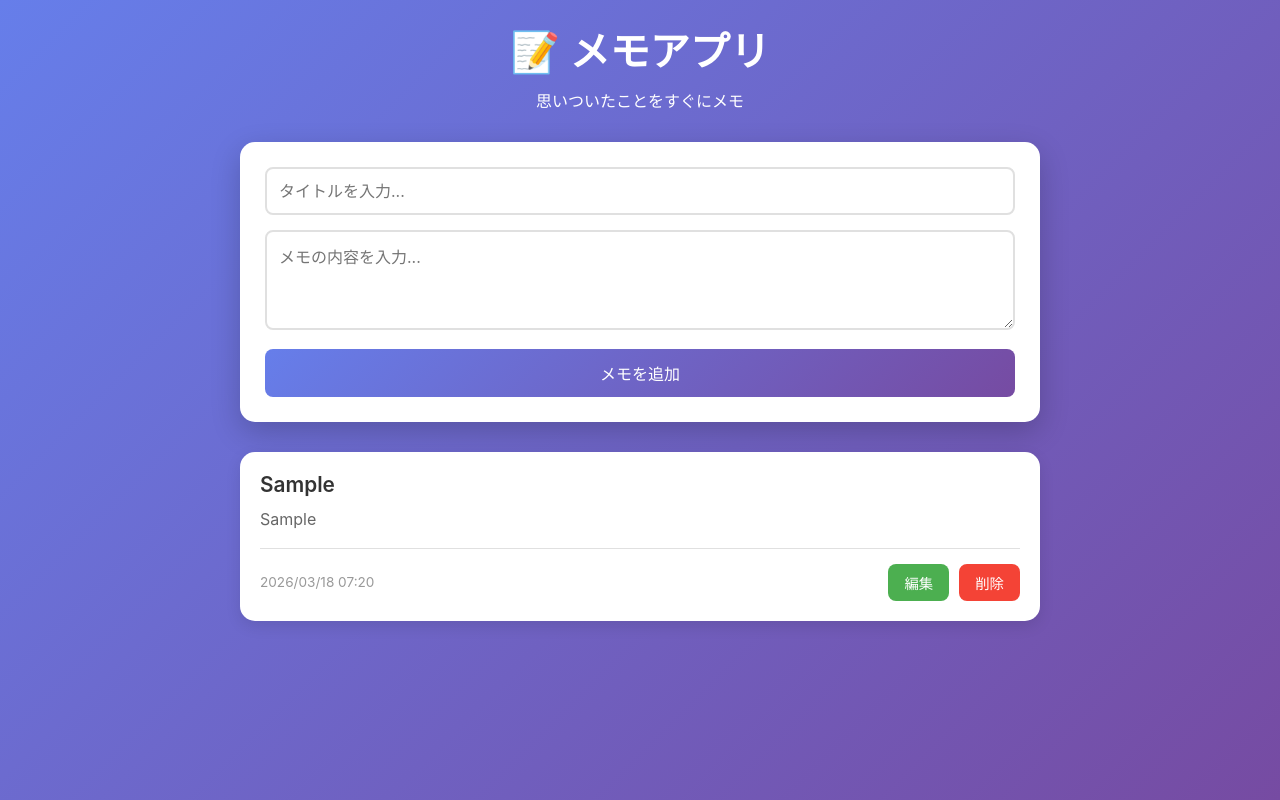
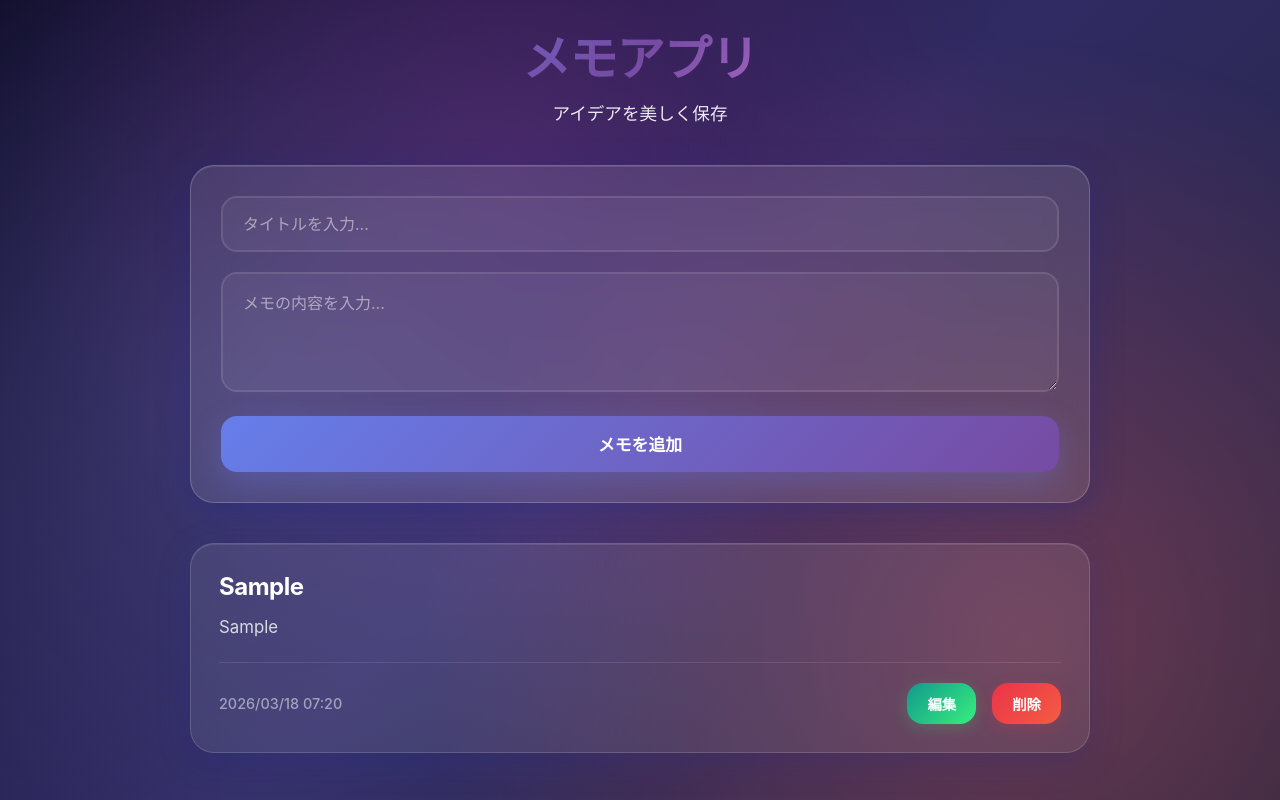
Before and after one commit to takamatsu240/test2, a website: page memo-app.html in a window 1280 px wide. Both pictures are taken after typing "Sample", "Sample" into the empty fields and a click on the button "メモを追加". Drawn offline with Linux system fonts and the light colour scheme.

Commit message:
簡易なメモアプリ作成

```diff
--- a/memo-app.html
+++ b/memo-app.html
@@ -13,169 +13,328 @@
 
         body {
             font-family: -apple-system, BlinkMacSystemFont, 'Segoe UI', 'Hiragino Sans', 'Hiragino Kaku Gothic ProN', Meiryo, sans-serif;
-            background: linear-gradient(135deg, #667eea 0%, #764ba2 100%);
+            background: linear-gradient(135deg, #0f0c29 0%, #302b63 50%, #24243e 100%);
             min-height: 100vh;
             padding: 20px;
+            position: relative;
+            overflow-x: hidden;
+        }
+
+        body::before {
+            content: '';
+            position: fixed;
+            top: 0;
+            left: 0;
+            width: 100%;
+            height: 100%;
+            background:
+                radial-gradient(circle at 20% 50%, rgba(120, 119, 198, 0.3) 0%, transparent 50%),
+                radial-gradient(circle at 80% 80%, rgba(255, 103, 103, 0.3) 0%, transparent 50%),
+                radial-gradient(circle at 40% 20%, rgba(138, 35, 135, 0.3) 0%, transparent 50%);
+            z-index: 0;
+            pointer-events: none;
         }
 
         .container {
-            max-width: 800px;
+            max-width: 900px;
             margin: 0 auto;
+            position: relative;
+            z-index: 1;
         }
 
         .header {
             text-align: center;
             color: white;
-            margin-bottom: 30px;
+            margin-bottom: 40px;
+            animation: fadeInDown 0.6s ease-out;
         }
 
         .header h1 {
-            font-size: 2.5rem;
+            font-size: 3rem;
             margin-bottom: 10px;
+            font-weight: 700;
+            background: linear-gradient(135deg, #667eea 0%, #764ba2 50%, #f093fb 100%);
+            -webkit-background-clip: text;
+            -webkit-text-fill-color: transparent;
+            background-clip: text;
+            letter-spacing: -1px;
+        }
+
+        .header p {
+            font-size: 1.1rem;
+            opacity: 0.9;
+            font-weight: 300;
         }
 
         .memo-form {
-            background: white;
-            padding: 25px;
-            border-radius: 15px;
-            box-shadow: 0 10px 30px rgba(0,0,0,0.2);
-            margin-bottom: 30px;
+            background: rgba(255, 255, 255, 0.1);
+            backdrop-filter: blur(20px);
+            -webkit-backdrop-filter: blur(20px);
+            padding: 30px;
+            border-radius: 24px;
+            border: 1px solid rgba(255, 255, 255, 0.2);
+            box-shadow:
+                0 8px 32px 0 rgba(31, 38, 135, 0.37),
+                inset 0 1px 0 0 rgba(255, 255, 255, 0.1);
+            margin-bottom: 40px;
+            animation: fadeInUp 0.6s ease-out 0.1s both;
         }
 
         .form-group {
-            margin-bottom: 15px;
+            margin-bottom: 20px;
         }
 
         .form-group input,
         .form-group textarea {
             width: 100%;
-            padding: 12px;
-            border: 2px solid #e0e0e0;
-            border-radius: 8px;
+            padding: 16px 20px;
+            border: 2px solid rgba(255, 255, 255, 0.1);
+            border-radius: 16px;
             font-size: 1rem;
             font-family: inherit;
-            transition: border-color 0.3s;
+            background: rgba(255, 255, 255, 0.05);
+            color: white;
+            transition: all 0.3s cubic-bezier(0.4, 0, 0.2, 1);
+        }
+
+        .form-group input::placeholder,
+        .form-group textarea::placeholder {
+            color: rgba(255, 255, 255, 0.5);
         }
 
         .form-group input:focus,
         .form-group textarea:focus {
             outline: none;
-            border-color: #667eea;
+            border-color: rgba(102, 126, 234, 0.6);
+            background: rgba(255, 255, 255, 0.1);
+            box-shadow: 0 0 0 4px rgba(102, 126, 234, 0.1);
+            transform: translateY(-2px);
         }
 
         .form-group textarea {
             resize: vertical;
-            min-height: 100px;
+            min-height: 120px;
         }
 
         .btn {
-            padding: 12px 30px;
+            padding: 16px 32px;
             border: none;
-            border-radius: 8px;
-            font-size: 1rem;
+            border-radius: 16px;
+            font-size: 1.05rem;
+            font-weight: 600;
             cursor: pointer;
-            transition: transform 0.2s, box-shadow 0.2s;
+            transition: all 0.3s cubic-bezier(0.4, 0, 0.2, 1);
+            position: relative;
+            overflow: hidden;
+        }
+
+        .btn::before {
+            content: '';
+            position: absolute;
+            top: 50%;
+            left: 50%;
+            width: 0;
+            height: 0;
+            border-radius: 50%;
+            background: rgba(255, 255, 255, 0.2);
+            transform: translate(-50%, -50%);
+            transition: width 0.6s, height 0.6s;
+        }
+
+        .btn:hover::before {
+            width: 300px;
+            height: 300px;
         }
 
         .btn:active {
-            transform: scale(0.98);
+            transform: scale(0.97);
         }
 
         .btn-primary {
             background: linear-gradient(135deg, #667eea 0%, #764ba2 100%);
             color: white;
             width: 100%;
+            box-shadow: 0 10px 30px rgba(102, 126, 234, 0.3);
         }
 
         .btn-primary:hover {
-            box-shadow: 0 5px 15px rgba(102, 126, 234, 0.4);
+            box-shadow: 0 15px 40px rgba(102, 126, 234, 0.4);
+            transform: translateY(-2px);
         }
 
         .btn-edit {
-            background: #4CAF50;
+            background: linear-gradient(135deg, #11998e 0%, #38ef7d 100%);
             color: white;
-            padding: 8px 16px;
+            padding: 10px 20px;
             font-size: 0.9rem;
-            margin-right: 5px;
+            margin-right: 8px;
+            box-shadow: 0 4px 15px rgba(56, 239, 125, 0.2);
+        }
+
+        .btn-edit:hover {
+            box-shadow: 0 6px 20px rgba(56, 239, 125, 0.3);
         }
 
         .btn-delete {
-            background: #f44336;
+            background: linear-gradient(135deg, #eb3349 0%, #f45c43 100%);
             color: white;
-            padding: 8px 16px;
+            padding: 10px 20px;
             font-size: 0.9rem;
+            box-shadow: 0 4px 15px rgba(235, 51, 73, 0.2);
+        }
+
+        .btn-delete:hover {
+            box-shadow: 0 6px 20px rgba(235, 51, 73, 0.3);
         }
 
         .memos-list {
             display: grid;
-            gap: 20px;
+            gap: 24px;
+            animation: fadeIn 0.6s ease-out 0.2s both;
         }
 
         .memo-card {
-            background: white;
-            padding: 20px;
-            border-radius: 15px;
-            box-shadow: 0 5px 15px rgba(0,0,0,0.1);
-            transition: transform 0.2s, box-shadow 0.2s;
+            background: rgba(255, 255, 255, 0.08);
+            backdrop-filter: blur(20px);
+            -webkit-backdrop-filter: blur(20px);
+            padding: 28px;
+            border-radius: 24px;
+            border: 1px solid rgba(255, 255, 255, 0.15);
+            box-shadow:
+                0 8px 32px 0 rgba(31, 38, 135, 0.25),
+                inset 0 1px 0 0 rgba(255, 255, 255, 0.1);
+            transition: all 0.4s cubic-bezier(0.4, 0, 0.2, 1);
+            animation: slideInUp 0.5s ease-out both;
         }
 
         .memo-card:hover {
-            transform: translateY(-5px);
-            box-shadow: 0 10px 25px rgba(0,0,0,0.15);
+            transform: translateY(-8px) scale(1.01);
+            box-shadow:
+                0 20px 40px 0 rgba(31, 38, 135, 0.35),
+                inset 0 1px 0 0 rgba(255, 255, 255, 0.2);
+            border-color: rgba(255, 255, 255, 0.3);
         }
 
         .memo-title {
-            font-size: 1.3rem;
-            color: #333;
-            margin-bottom: 10px;
-            font-weight: 600;
+            font-size: 1.5rem;
+            color: white;
+            margin-bottom: 12px;
+            font-weight: 700;
+            letter-spacing: -0.5px;
         }
 
         .memo-content {
-            color: #666;
-            line-height: 1.6;
-            margin-bottom: 15px;
+            color: rgba(255, 255, 255, 0.8);
+            line-height: 1.7;
+            margin-bottom: 20px;
             white-space: pre-wrap;
+            font-size: 1.05rem;
         }
 
         .memo-footer {
             display: flex;
             justify-content: space-between;
             align-items: center;
-            padding-top: 15px;
-            border-top: 1px solid #e0e0e0;
+            padding-top: 20px;
+            border-top: 1px solid rgba(255, 255, 255, 0.1);
         }
 
         .memo-date {
-            color: #999;
-            font-size: 0.85rem;
+            color: rgba(255, 255, 255, 0.5);
+            font-size: 0.9rem;
+            font-weight: 500;
         }
 
         .memo-actions {
             display: flex;
-            gap: 5px;
+            gap: 8px;
         }
 
         .empty-state {
             text-align: center;
-            padding: 60px 20px;
-            background: white;
-            border-radius: 15px;
-            box-shadow: 0 5px 15px rgba(0,0,0,0.1);
+            padding: 80px 30px;
+            background: rgba(255, 255, 255, 0.05);
+            backdrop-filter: blur(20px);
+            -webkit-backdrop-filter: blur(20px);
+            border-radius: 24px;
+            border: 1px solid rgba(255, 255, 255, 0.1);
         }
 
         .empty-state h2 {
-            color: #999;
-            font-size: 1.5rem;
+            color: rgba(255, 255, 255, 0.6);
+            font-size: 1.8rem;
+            margin-bottom: 12px;
+            font-weight: 600;
+        }
+
+        .empty-state p {
+            color: rgba(255, 255, 255, 0.4);
+            font-size: 1.1rem;
+        }
+
+        @keyframes fadeInDown {
+            from {
+                opacity: 0;
+                transform: translateY(-30px);
+            }
+            to {
+                opacity: 1;
+                transform: translateY(0);
+            }
+        }
+
+        @keyframes fadeInUp {
+            from {
+                opacity: 0;
+                transform: translateY(30px);
+            }
+            to {
+                opacity: 1;
+                transform: translateY(0);
+            }
+        }
+
+        @keyframes fadeIn {
+            from {
+                opacity: 0;
+            }
+            to {
+                opacity: 1;
+            }
+        }
+
+        @keyframes slideInUp {
+            from {
+                opacity: 0;
+                transform: translateY(20px);
+            }
+            to {
+                opacity: 1;
+                transform: translateY(0);
+            }
         }
 
         @media (max-width: 600px) {
             .header h1 {
-                font-size: 2rem;
+                font-size: 2.2rem;
             }
 
             .memo-form {
-                padding: 20px;
+                padding: 24px;
+            }
+
+            .memo-card {
+                padding: 24px;
+            }
+
+            .memo-title {
+                font-size: 1.3rem;
+            }
+
+            .btn-edit,
+            .btn-delete {
+                padding: 8px 16px;
+                font-size: 0.85rem;
             }
         }
     </style>
@@ -183,8 +342,8 @@
 <body>
     <div class="container">
         <div class="header">
-            <h1>📝 メモアプリ</h1>
-            <p>思いついたことをすぐにメモ</p>
+            <h1>メモアプリ</h1>
+            <p>アイデアを美しく保存</p>
         </div>
 
         <div class="memo-form">
```
Also changed, not shown: tests/analyze-commit.js (+22 -8 lines).
